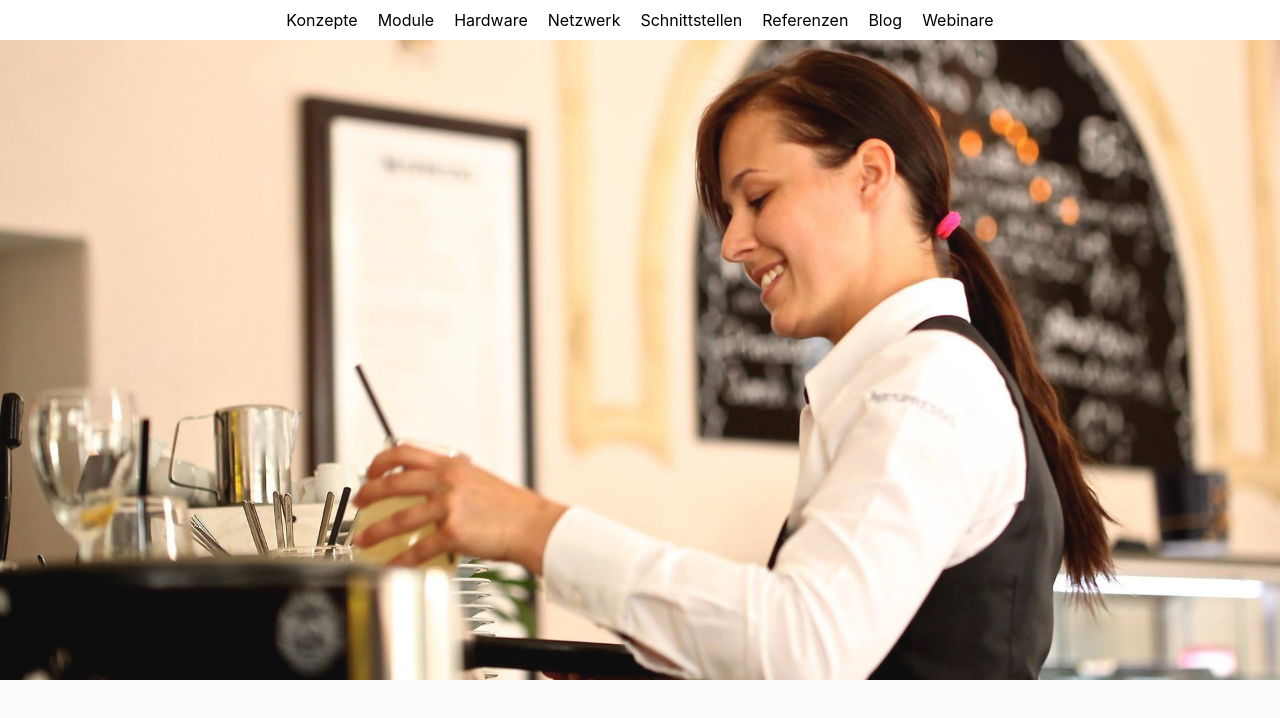
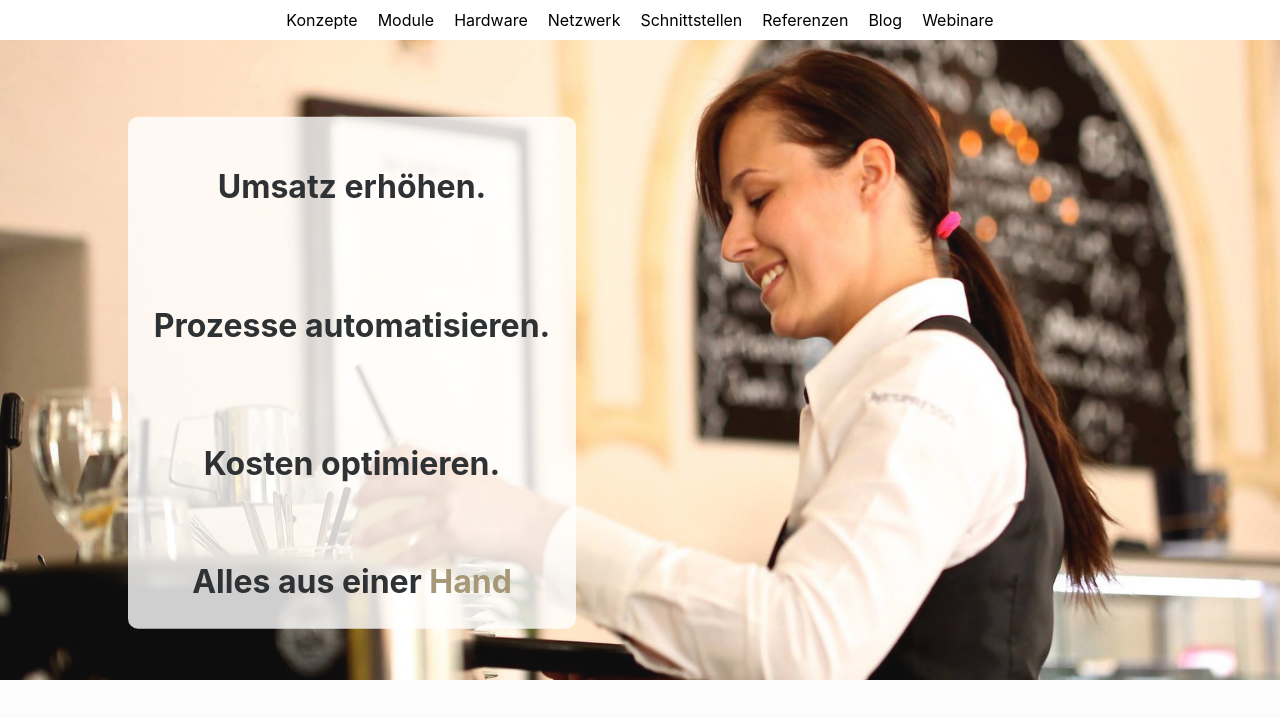
Before and after one commit to VictoriaStudios/gastronauti, a Next.js app: page / in a window 1280 px wide. Shown: the top 718 px of the page. Built offline with nearby package versions, Linux system fonts and the light colour scheme.

Commit message:
Finished first version of hero section

```diff
--- a/components/Hero.js
+++ b/components/Hero.js
@@ -1,18 +1,28 @@
 import React from 'react'
 import styles from '../styles/Hero.module.css'
 import Image from 'next/image'
+import Link from 'next/dist/client/link'
 
 const Hero = (props) => {
   return (
     <div className={styles.heroWrapper}>
-        <Image
+      <Image
         className={styles.heroBG}
         src='/hero_bg.jpg'
-        // width={1920}
-        // height={1080}
         layout='fill'
         objectFit='cover'
-        />
+      />
+      <div className={styles.heroCard}>
+        <h1>Umsatz erhöhen.</h1>
+        <h1>Prozesse automatisieren.</h1>
+        <h1>Kosten optimieren.</h1>
+        <div>
+          <h1 style={{ display: "inline" }}>Alles aus einer </h1>
+          <Link href='/more'>
+            <h1 className={styles.heroHighlight} style={{ display: "inline" }}>Hand</h1>
+          </Link>
+        </div>
+      </div>
     </div>
   )
 }
--- a/pages/index.js
+++ b/pages/index.js
@@ -7,7 +7,7 @@ export default function Home() {
   return (
     <div>
       <Head>
-        <title>Gastronauti</title>
+        <title>Das Multitalent für Ihre Gastronomie</title>
         <meta name="description" content="Generated by create next app" />
         <link rel="icon" href="/favicon.ico" />
       </Head>
--- a/styles/Hero.module.css
+++ b/styles/Hero.module.css
@@ -5,5 +5,29 @@
 }
 
 .heroBG {
+    position: absolute;
+    z-index: 0;
     opacity: 0.95;
 }
+
+.heroCard{
+    position: relative;
+    justify-content: center;
+    align-items: center;
+    z-index: 10;
+    left:10%;
+    top:20%;
+    width: 35%;
+    height: 80%;
+    transform: translateY(-10%);
+    border-radius: 10px;
+    display: flex;
+    flex-wrap: wrap;
+    background-color: rgba(255, 255, 255, 0.8);
+    color:var(--color-headlines);
+}
+
+.heroHighlight {
+    color:var(--color-primary);
+    cursor: pointer;
+}
--- a/styles/globals.css
+++ b/styles/globals.css
@@ -25,6 +25,10 @@ a {
   box-sizing: border-box;
 }
 
+h1 {
+  size:2rem;
+}
+
 .nav-wrapper {
   display: flex;
 }
```
Also changed, not shown: components/More.js (added, +9 -0 lines), 1 other file (tests, documents, lock files or other folders).
